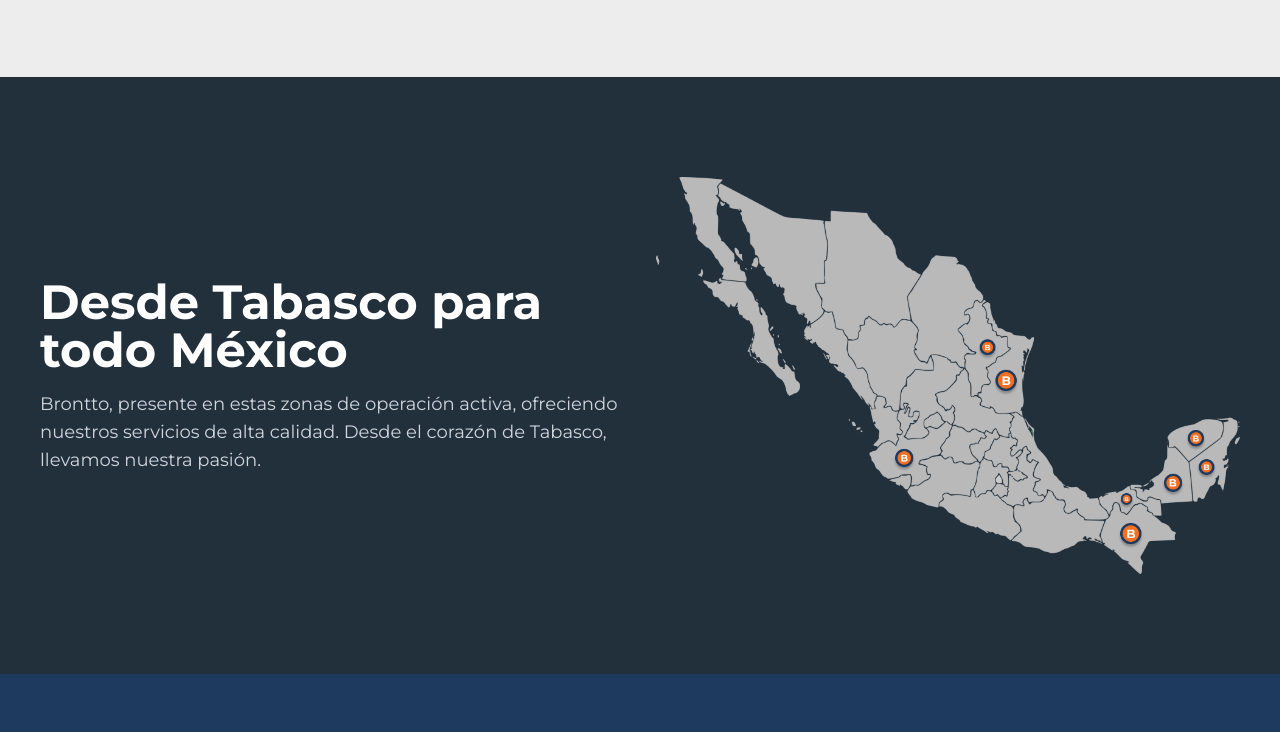
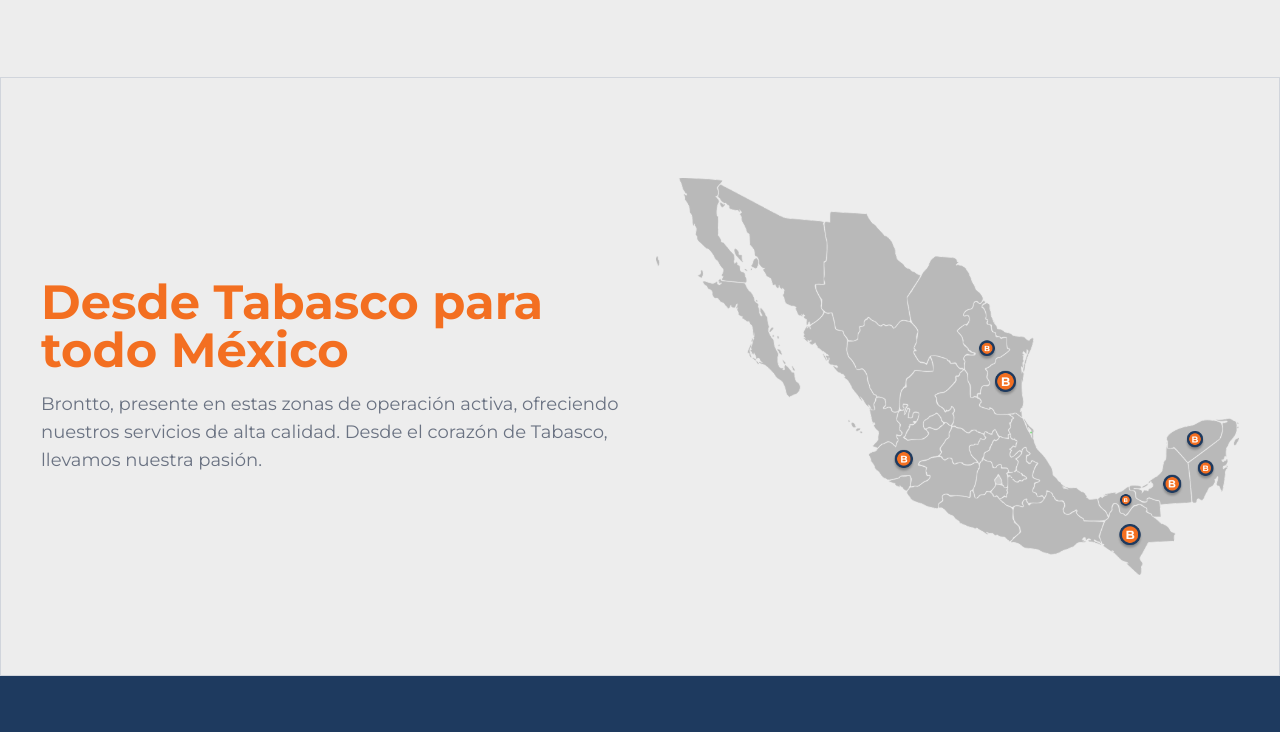
Before and after one commit to PulsarMex/brontto_lp, an Astro site: page / in a window 1280 px wide. Shown: the part 5327-6059 px from the top of the page. Built offline with nearby package versions, Linux system fonts and the light colour scheme; Astro itself is replaced by a stand-in of ours; a web font is replaced by a local one.

Commit message:
Cambio de colore de fondo del mapa

```diff
--- a/src/components/CoverMX.astro
+++ b/src/components/CoverMX.astro
@@ -1,15 +1,14 @@
 ---
 
 ---
-
-<section class="py-25 px-4 sm:px-6 bg-[#22303C]">
+<section class="py-25 px-4 sm:px-6 gn-back border border-t border-gray-300">
   <div class="max-w-7xl mx-auto px-4">
     <div class="grid grid-cols-1 lg:grid-cols-2 gap-8 items-center">
       <div>
-        <h2 class="text-5xl font-bold mb-4 text-white">
+        <h2 class="text-5xl font-bold mb-4 orange-text">
           Desde Tabasco para todo México
         </h2>
-        <p class="text-gray-300 text-lg">
+        <p class="text-gray-500 text-lg">
           Brontto, presente en estas zonas de operación activa, ofreciendo
           nuestros servicios de alta calidad. Desde el corazón de Tabasco,
           llevamos nuestra pasión.
```
